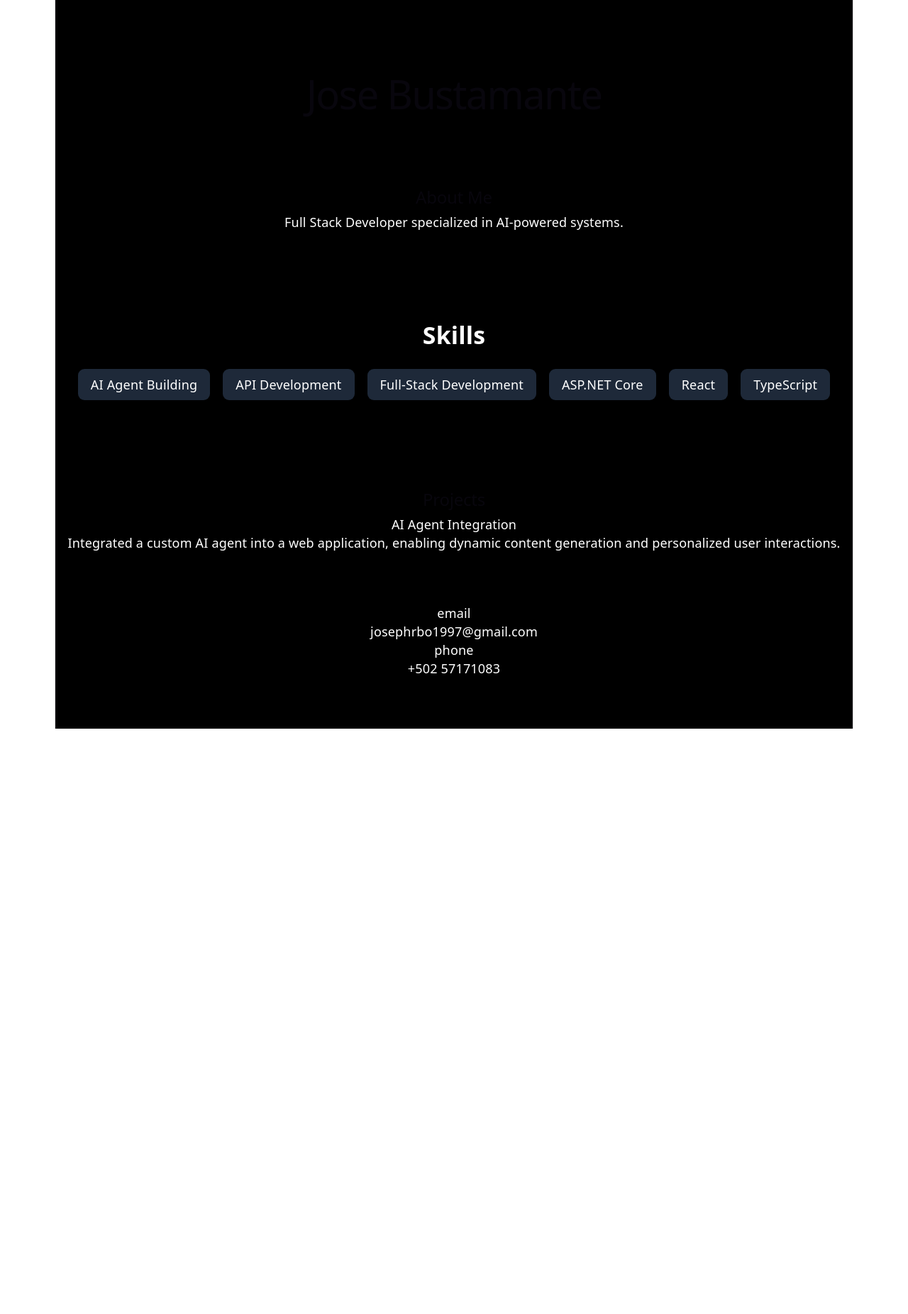
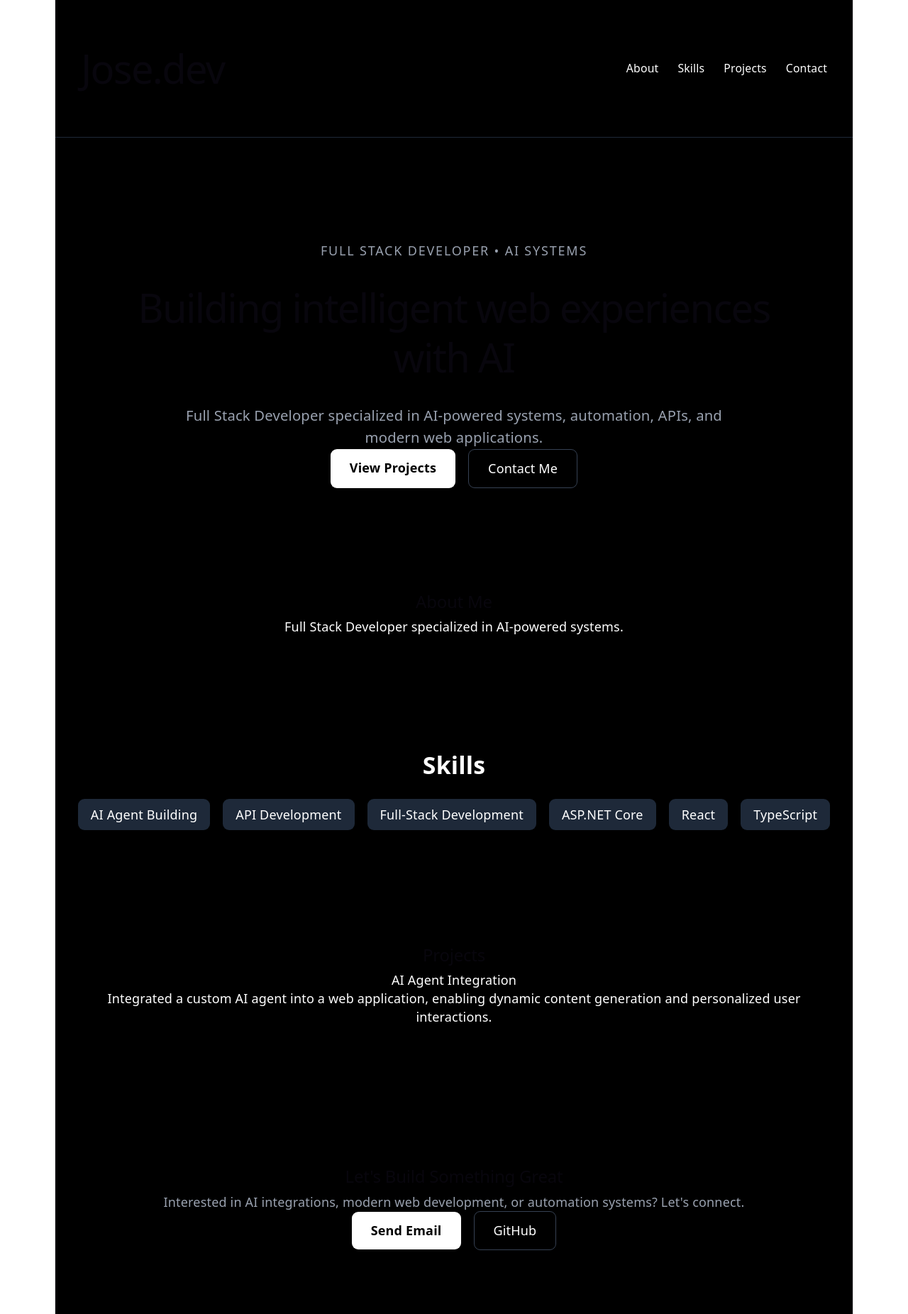
Before and after one commit to Joserbo/my-portfolio, a React (Vite) app: page / in a window 1280 px wide. Shown: the whole page at 71% size. Before the commit the page ends 1027 px from the top, so only its background shows below. Built offline with nearby package versions, Linux system fonts and the light colour scheme.

Commit message:
Added a functional navbar, hero and contact component

```diff
--- a/src/App.tsx
+++ b/src/App.tsx
@@ -1,19 +1,26 @@
+import Navbar from "./components/Navbar"
+import Hero from "./components/Hero"
+
+
 import About from "./sections/About"
-import Contact from "./sections/Contact"
+import Skills from "./sections/Skills"
 import Projects from "./sections/Projects"
-import Skills from "./sections/Skills"
+
+import Contact from "./components/Contact"
 
 function App() {
   return (
-    <main className="bg-black text-white min-h-screen flex flex-col items-center gap-16 py-16">
-      <h1 className="text-5xl font-bold">
-        Jose Bustamante
-      </h1>
+    <main className="bg-black text-white min-h-screen">
+      <Navbar />
 
-      <About />
-      <Skills />
-      <Projects />
-      <Contact />
+      <Hero />
+
+      <div className="flex flex-col items-center gap-24 px-6">
+        <About />
+        <Skills />
+        <Projects />
+        <Contact />
+      </div>
     </main>
   )
 }
--- /dev/null
+++ b/src/components/Contact.tsx
@@ -0,0 +1,36 @@
+function Contact() {
+  return (
+    <section
+      id="contact"
+      className="w-full max-w-4xl py-20 px-6 text-center"
+    >
+      <h2 className="text-4xl font-bold mb-6">
+        Let's Build Something Great
+      </h2>
+
+      <p className="text-gray-400 mb-8">
+        Interested in AI integrations, modern web development,
+        or automation systems? Let's connect.
+      </p>
+
+      <div className="flex flex-col md:flex-row items-center justify-center gap-4">
+        <a
+          href="mailto:josephrbo1997@gmail.com"
+          className="bg-white text-black px-6 py-3 rounded-lg font-semibold hover:opacity-80 transition"
+        >
+          Send Email
+        </a>
+
+        <a
+          href="https://github.com/Joserbo"
+          target="_blank"
+          className="border border-gray-700 px-6 py-3 rounded-lg hover:bg-gray-900 transition"
+        >
+          GitHub
+        </a>
+      </div>
+    </section>
+  )
+}
+
+export default Contact
--- a/src/components/Hero.tsx
+++ b/src/components/Hero.tsx
@@ -1,8 +1,34 @@
 function Hero() {
   return (
-    <section>
-      <h2>Welcome to my portfolio</h2>
-      <p>I build AI-powered web applications!</p>
+    <section className="min-h-[80vh] flex flex-col items-center justify-center text-center px-6">
+      <p className="text-gray-400 uppercase tracking-widest mb-4">
+        Full Stack Developer • AI Systems
+      </p>
+
+      <h1 className="text-5xl md:text-7xl font-bold max-w-4xl leading-tight mb-6">
+        Building intelligent web experiences with AI
+      </h1>
+
+      <p className="text-gray-400 max-w-2xl text-lg mb-8">
+        Full Stack Developer specialized in AI-powered systems,
+        automation, APIs, and modern web applications.
+      </p>
+
+      <div className="flex gap-4">
+        <a
+          href="#projects"
+          className="bg-white text-black px-6 py-3 rounded-lg font-semibold hover:opacity-80 transition"
+        >
+          View Projects
+        </a>
+
+        <a
+          href="#contact"
+          className="border border-gray-700 px-6 py-3 rounded-lg hover:bg-gray-900 transition"
+        >
+          Contact Me
+        </a>
+      </div>
     </section>
   )
 }
--- /dev/null
+++ b/src/components/Navbar.tsx
@@ -0,0 +1,37 @@
+function Navbar() {
+  return (
+    <nav className="w-full flex items-center justify-between px-8 py-6 border-b border-gray-800">
+      <h1 className="text-2xl font-bold">
+        Jose.dev
+      </h1>
+
+      <ul className="flex gap-6 text-sm font-medium">
+        <li>
+          <a href="#about" className="hover:text-gray-400 transition">
+            About
+          </a>
+        </li>
+
+        <li>
+          <a href="#skills" className="hover:text-gray-400 transition">
+            Skills
+          </a>
+        </li>
+
+        <li>
+          <a href="#projects" className="hover:text-gray-400 transition">
+            Projects
+          </a>
+        </li>
+
+        <li>
+          <a href="#contact" className="hover:text-gray-400 transition">
+            Contact
+          </a>
+        </li>
+      </ul>
+    </nav>
+  )
+}
+
+export default Navbar
--- a/src/sections/About.tsx
+++ b/src/sections/About.tsx
@@ -1,6 +1,6 @@
 function About() {
   return (
-    <section>
+    <section id="about">
       <h2>About Me</h2>
       <p>
         Full Stack Developer specialized in AI-powered systems.
--- a/src/sections/Contact.tsx
+++ /dev/null
@@ -1,16 +0,0 @@
-function Contact() {
-  return (
-    <section>
-      <h4>email</h4>
-      <p>
-        josephrbo1997@gmail.com
-      </p>
-      <h4>phone</h4>
-      <p>
-        +502 57171083
-      </p>
-    </section>
-  )
-}
-
-export default Contact
--- a/src/sections/Projects.tsx
+++ b/src/sections/Projects.tsx
@@ -14,7 +14,7 @@ function ProjectCard({ title, description }: ProjectCardProps) {
 
 function Projects() {
   return (
-    <section>
+    <section id="projects">
       <h2>Projects</h2>
       <ProjectCard
         title="AI Agent Integration"
--- a/src/sections/Skills.tsx
+++ b/src/sections/Skills.tsx
@@ -9,7 +9,7 @@ const skills = [
 
 function Skills() {
   return (
-    <section className="py-12">
+    <section id="skills" className="py-12">
       <h3 className="text-3xl font-bold mb-6">
         Skills
       </h3>
```
